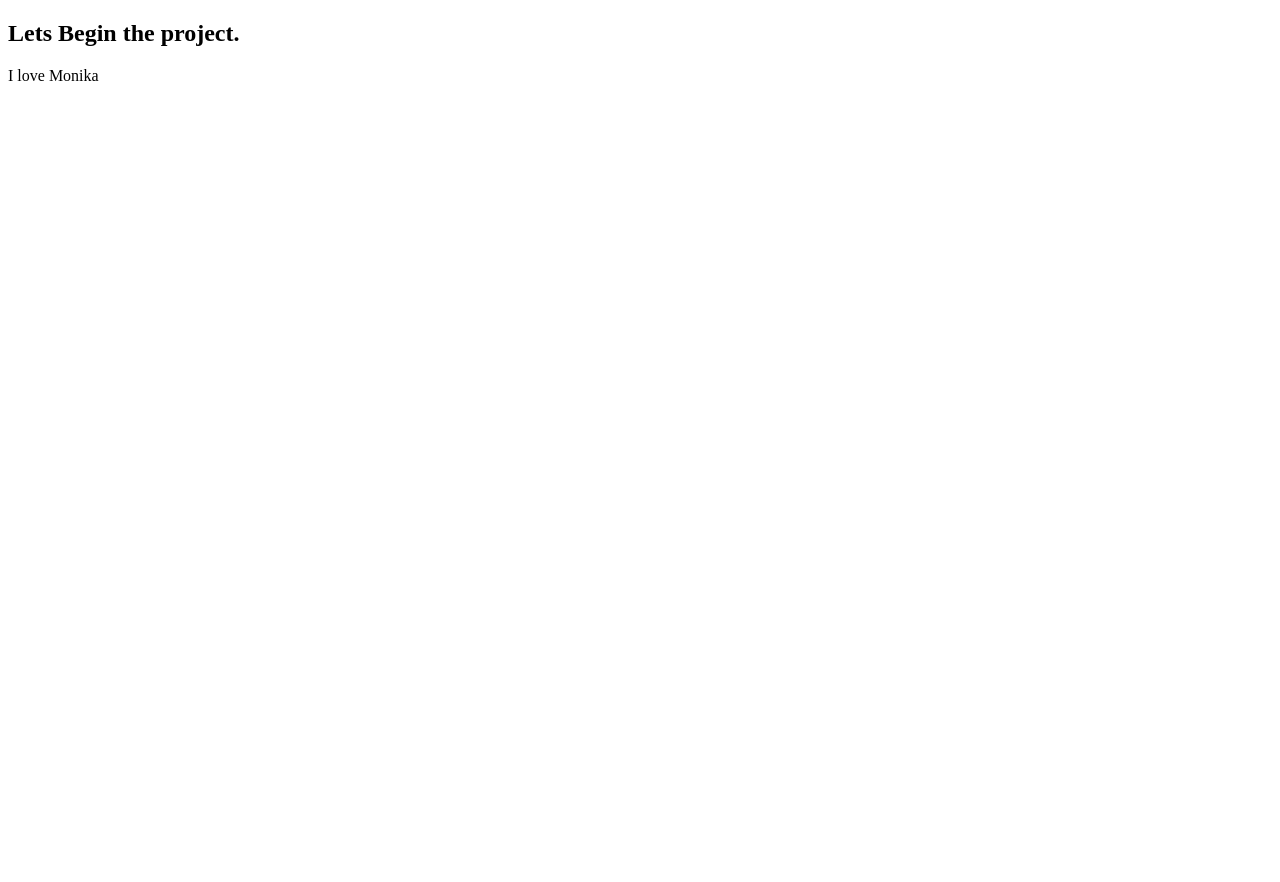
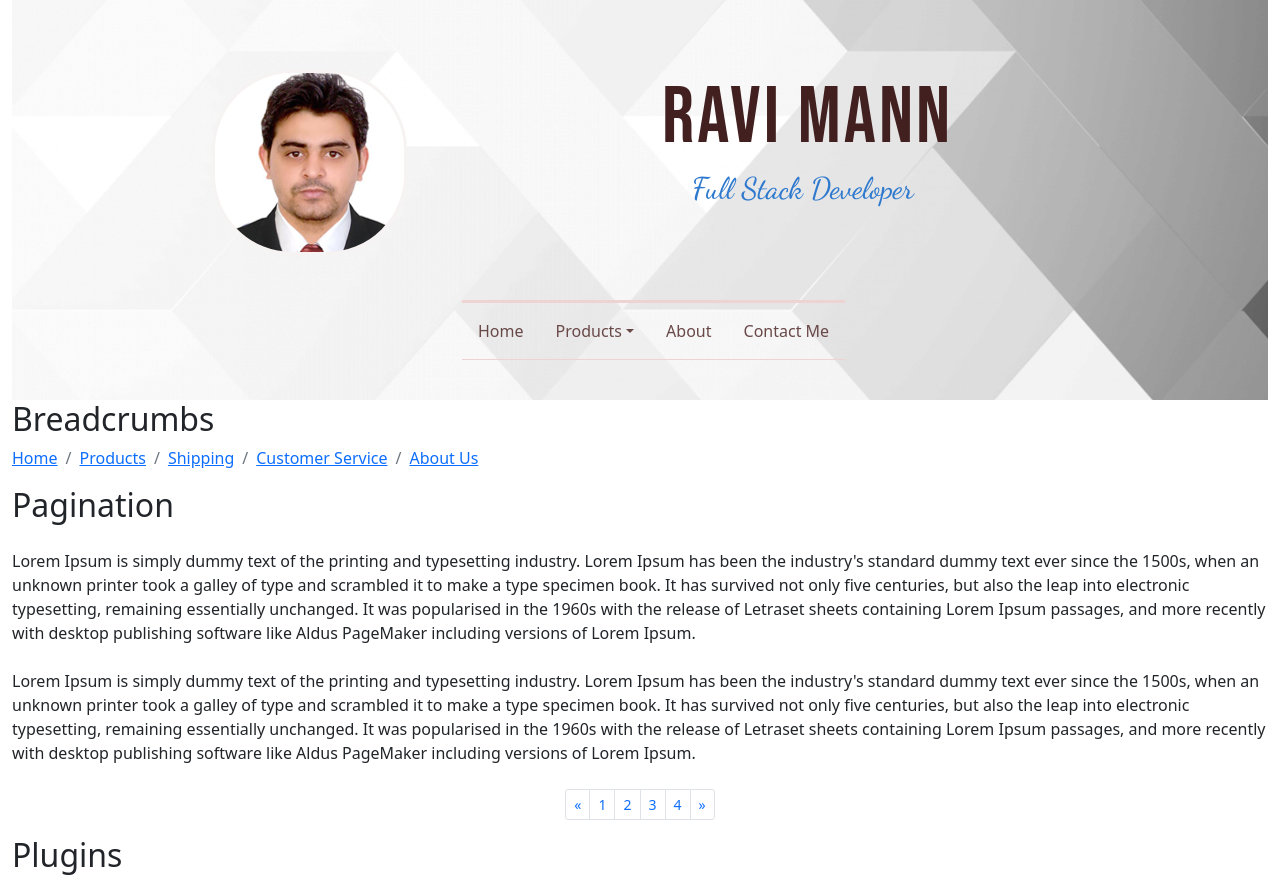
Before and after one commit to Rmdevoop/project-one, a plain HTML site: page index.html in a window 1280 px wide. Before the commit the page ends 800 px from the top, so only its background shows below. Drawn offline with nearby package versions, Linux system fonts and the light colour scheme.

Commit message:
header completed

```diff
--- a/index.html
+++ b/index.html
@@ -4,11 +4,92 @@
     <meta charset="UTF-8">
     <meta http-equiv="X-UA-Compatible" content="IE=edge">
     <meta name="viewport" content="width=device-width, initial-scale=1.0">
-    <title>Home</title>
+    <link rel="stylesheet" href="styles\style.css">
+   <!-- CSS only -->
+   <link href="https://cdn.jsdelivr.net/npm/bootstrap@5.1.1/dist/css/bootstrap.min.css" rel="stylesheet" integrity="sha384-F3w7mX95PdgyTmZZMECAngseQB83DfGTowi0iMjiWaeVhAn4FJkqJByhZMI3AhiU" crossorigin="anonymous">
+   <!-- JavaScript Bundle with Popper -->
+   <script src="https://cdn.jsdelivr.net/npm/bootstrap@5.1.1/dist/js/bootstrap.bundle.min.js" integrity="sha384-/bQdsTh/da6pkI1MST/rWKFNjaCP5gBSY4sEBT38Q/9RBh9AH40zEOg7Hlq2THRZ" crossorigin="anonymous"></script>
+   <script src="https://kit.fontawesome.com/4de95dd2e9.js" crossorigin="anonymous"></script>
+   <!--post-name font link-->
+    <link rel="preconnect" href="https://fonts.googleapis.com">
+    <link rel="preconnect" href="https://fonts.gstatic.com" crossorigin>
+    <link href="https://fonts.googleapis.com/css2?family=Dancing+Script:wght@500&display=swap" rel="stylesheet">
+    <link rel="preconnect" href="https://fonts.googleapis.com">
+    <link rel="preconnect" href="https://fonts.gstatic.com" crossorigin>
+    <link href="https://fonts.googleapis.com/css2?family=Bebas+Neue&display=swap" rel="stylesheet">
+    <title>Document</title>
+
 </head>
+
+
 <body>
- <h2> Lets Begin the project.</h2>
-     I love Monika
+    <!--Main-Container-->
+    <div class="container-fluid">
 
+        <!--Header-->
+        <div id="header">
+
+        <!--Profile-Photo-->
+        <div id="profile_img"> </div>
+
+        <!--Headings-->
+        <h2>RAVI MANN</h2>
+        <h5>Full Stack Developer</h5>
+
+        <!--navigation by bootstrap-->
+        <nav class="navbar navbar-light">
+            <ul class="nav nav-pills">
+                <li class="nav-item"><a class="nav-link" href="">Home</a></li>
+                <li class="nav-item">
+                <a class="nav-link  dropdown-toggle" data-toggle="dropdown" href="">Products</a>
+                <div class="dropdown-menu">
+                <a class="dropdown-item" href="">Blue Widgets</a>
+                <a class="dropdown-item" href="">Red Widgets</a>
+                <a class="dropdown-item" href="">Green Widgets</a>
+                </div></li>
+
+                <li class="nav-item"><a class="nav-link" href="">About</a></li>
+                <li class="nav-item"><a class="nav-link" href="">Contact Me</a></li>
+            </ul>
+    </nav>
+        <!--header-closing-->
+        </div>
+
+
+
+
+    <h2>Breadcrumbs</h2>
+
+        <ul class="breadcrumb">
+            <li class="breadcrumb-item"><a class="" href="">Home</a></li>
+            <li class="breadcrumb-item"><a class=""  href="">Products</a></li>
+            <li class="breadcrumb-item"><a class="" href="">Shipping</a></li>
+            <li class="breadcrumb-item"><a class="" href="">Customer Service</a></li>
+            <li class="breadcrumb-item"><a class="" href="">About Us</a></li>
+        </ul>
+
+<h2>Pagination</h2>
+<div class="mt-4">
+    Lorem Ipsum is simply dummy text of the printing and typesetting industry. Lorem Ipsum has been the industry's standard dummy text ever since the 1500s, when an unknown printer took a galley of type and scrambled it to make a type specimen book. It has survived not only five centuries, but also the leap into electronic typesetting, remaining essentially unchanged. It was popularised in the 1960s with the release of Letraset sheets containing Lorem Ipsum passages, and more recently with desktop publishing software like Aldus PageMaker including versions of Lorem Ipsum.
+</div>
+<div class="mt-4">
+    Lorem Ipsum is simply dummy text of the printing and typesetting industry. Lorem Ipsum has been the industry's standard dummy text ever since the 1500s, when an unknown printer took a galley of type and scrambled it to make a type specimen book. It has survived not only five centuries, but also the leap into electronic typesetting, remaining essentially unchanged. It was popularised in the 1960s with the release of Letraset sheets containing Lorem Ipsum passages, and more recently with desktop publishing software like Aldus PageMaker including versions of Lorem Ipsum.
+</div>
+<ul class="pagination pagination-sm justify-content-center mt-4">
+    <li class="page-item"><a class="page-link" href="">&laquo</a></li>
+    <li class="page-item"><a class="page-link" href="">1</a></li>
+    <li class="page-item"><a class="page-link" href="">2</a></li>
+    <li class="page-item"><a class="page-link" href="">3</a></li>
+    <li class="page-item"><a class="page-link" href="">4</a></li>
+    <li class="page-item"><a class="page-link" href="">&raquo</a></li>
+
+</ul>
+<h2 class="mt-2"> Plugins</h2>
+
+<div  >
+
+</div>
+
+       </div>
 </body>
 </html>
--- /dev/null
+++ b/styles/style.css
@@ -0,0 +1,53 @@
+#header
+{
+background-image: url("../images/header_img.png");
+height: 400px;
+width: auto;
+}
+
+#profile_img
+{
+background: url("../images/profile_img.png") repeat;
+width: 195px;
+height: 185px;
+position: absolute;
+margin-left: 200px;
+margin-top: 70px;
+border-radius: 80px;
+border : solid rgb(247, 243, 243);
+}
+
+#header h2 {
+margin-left: 650px;
+margin-top: 70px;
+color: rgb(66, 32, 32);
+position: absolute;
+font-family: 'Bebas Neue', cursive;
+letter-spacing: 3px;
+font-size: 80px;
+}
+#header h5 {
+    font-family: 'Dancing Script', cursive;
+    font-size: 30px;
+    position: absolute;
+    margin-top: 170px;
+    margin-left: 680px;
+    color: rgb(46, 121, 206);
+
+    }
+#header nav {
+    position: absolute;
+    margin-top : 300px ;
+    margin-left: 450px;
+    border-top: solid rgb(238, 211, 211) ;
+    border-bottom-style:inset;
+    border-bottom-width: 1px;
+    border-bottom-color: rgb(238, 211, 211);
+}
+#header nav a{
+    color:rgb(105, 72, 72);
+}
+
+#header nav a:hover {
+color:#84b3be;
+}
```
Also changed, not shown: images/header_img.png (added), images/profile_img.png (added).
